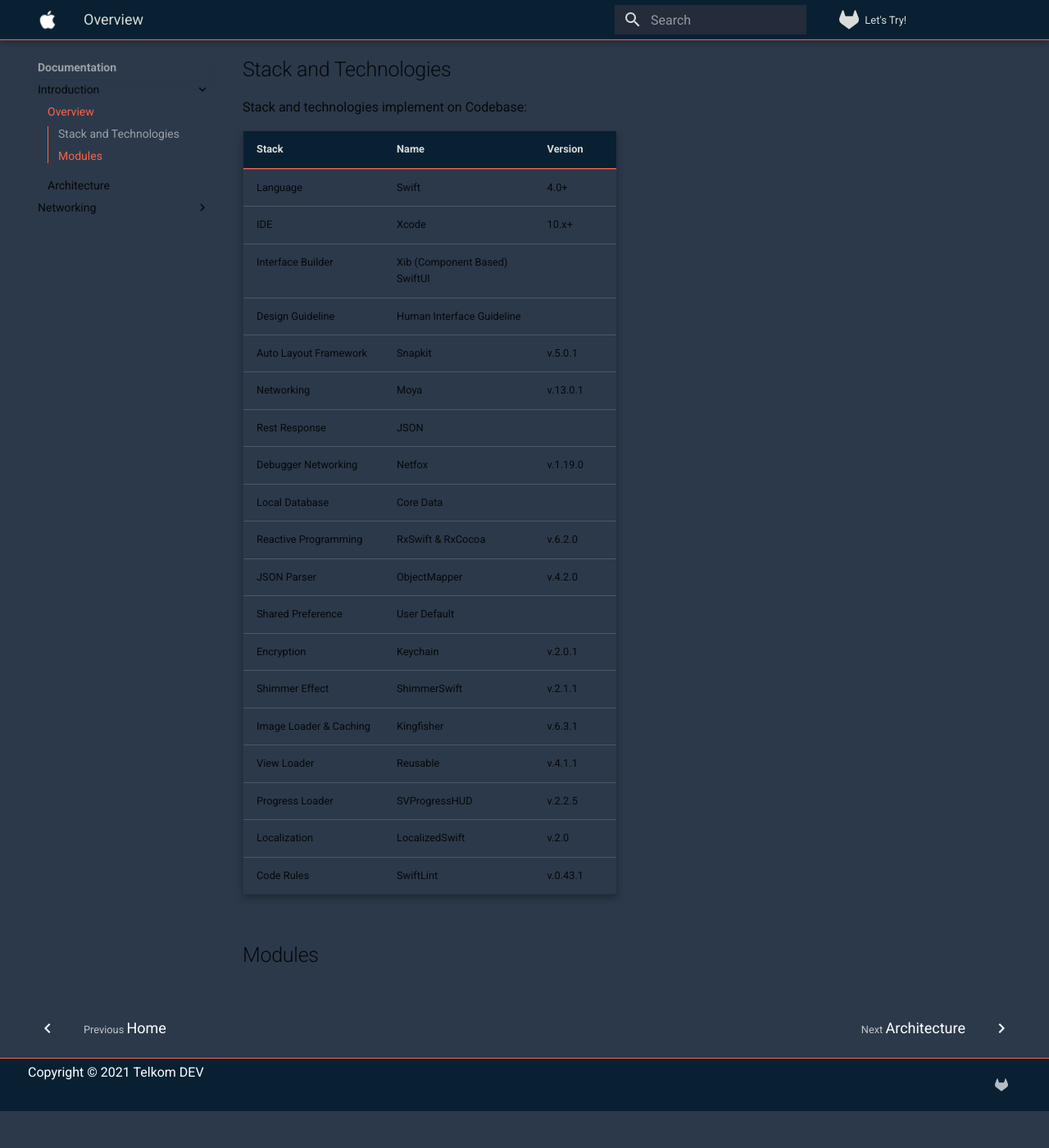
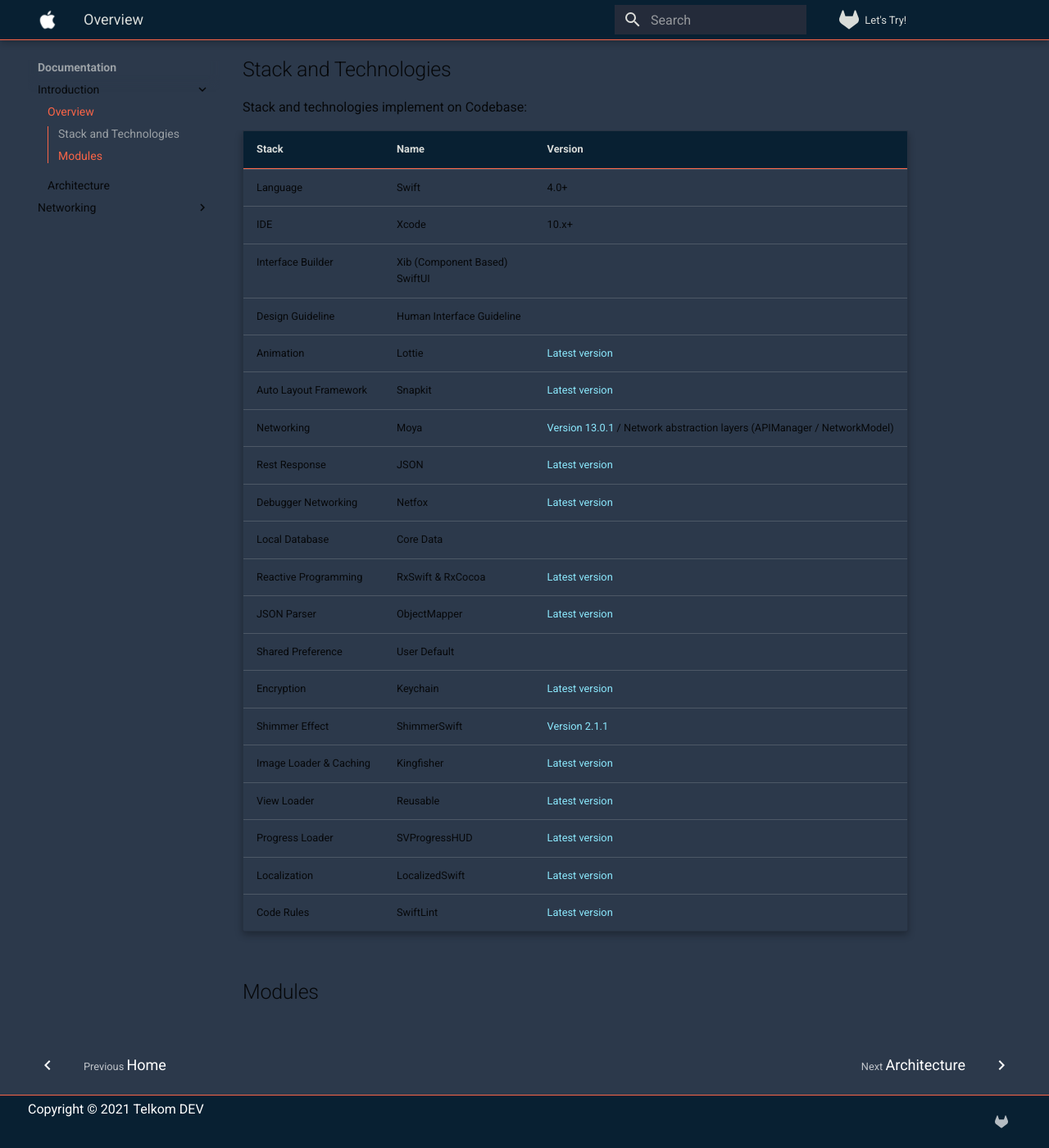
Before and after one commit to arifrach31/doc-codebase-ios, an MkDocs documentation site: the page built from docs/src/pages/introduction/overview.md, in a window 1280 px wide and 1400 px high, scrolled down 274 px. Shown: the whole window at 82% size. Built offline with MkDocs 1.6.1 and Material for MkDocs 9.7.7, drawn with Linux system fonts in a browser that asks for light colours; nearby versions of some CDN libraries; before the commit the page ends 1629 px from its top, so only the background shows below that.

Commit message:
update stack & technologies ios with link

```diff
--- a/docs/src/pages/introduction/overview.md
+++ b/docs/src/pages/introduction/overview.md
@@ -5,24 +5,25 @@
 
 |Stack|Name|Version|
 |---|---|---|
-|Language | Swift | 4.0+|
-|IDE | Xcode | 10.x+|
-|Interface Builder | Xib (Component Based) <br> SwiftUI |
-|Design Guideline| Human Interface Guideline||
-|Auto Layout Framework| Snapkit| v.5.0.1|
-|Networking| Moya | v.13.0.1  |
-|Rest Response| JSON | |
-|Debugger Networking | Netfox | v.1.19.0 |
-|Local Database | Core Data |  |
-|Reactive Programming | RxSwift & RxCocoa | v.6.2.0 |
-|JSON Parser| ObjectMapper | v.4.2.0|
-|Shared Preference| User Default| |
-|Encryption| Keychain | v.2.0.1|
-|Shimmer Effect| ShimmerSwift|v.2.1.1|
-|Image Loader & Caching| Kingfisher| v.6.3.1|
-|View Loader| Reusable | v.4.1.1|
-|Progress Loader| SVProgressHUD | v.2.2.5|
-|Localization| LocalizedSwift| v.2.0|
-|Code Rules| SwiftLint| v.0.43.1|
+|Language|Swift|4.0+|
+|IDE|Xcode|10.x+|
+|Interface Builder|Xib (Component Based) <br> SwiftUI|
+|Design Guideline|Human Interface Guideline||
+|Animation|Lottie|[Latest version](https://github.com/airbnb/lottie-ios)|
+|Auto Layout Framework|Snapkit|[Latest version](https://github.com/SnapKit/SnapKit)|
+|Networking|Moya|[Version 13.0.1](https://github.com/Moya/Moya/releases/tag/13.0.1) / Network abstraction layers (APIManager / NetworkModel)|
+|Rest Response|JSON|[Latest version]()|
+|Debugger Networking|Netfox|[Latest version](https://github.com/kasketis/netfox)|
+|Local Database|Core Data||
+|Reactive Programming|RxSwift & RxCocoa|[Latest version](https://github.com/ReactiveX/RxSwift)|
+|JSON Parser|ObjectMapper|[Latest version](https://github.com/tristanhimmelman/ObjectMapper)|
+|Shared Preference|User Default||
+|Encryption|Keychain|[Latest version](https://github.com/evgenyneu/keychain-swift)|
+|Shimmer Effect|ShimmerSwift|[Version 2.1.1](https://github.com/BeauNouvelle/ShimmerSwift/releases/tag/2.1.1)|
+|Image Loader & Caching|Kingfisher|[Latest version](https://github.com/onevcat/Kingfisher)|
+|View Loader|Reusable|[Latest version](https://github.com/onevcat/Kingfisher)|
+|Progress Loader|SVProgressHUD|[Latest version](https://github.com/SVProgressHUD/SVProgressHUD)|
+|Localization|LocalizedSwift|[Latest version](https://github.com/MarioIannotta/LocalizedSwift)|
+|Code Rules|SwiftLint|[Latest version](https://github.com/realm/SwiftLint)|
 
 ## Modules
```
